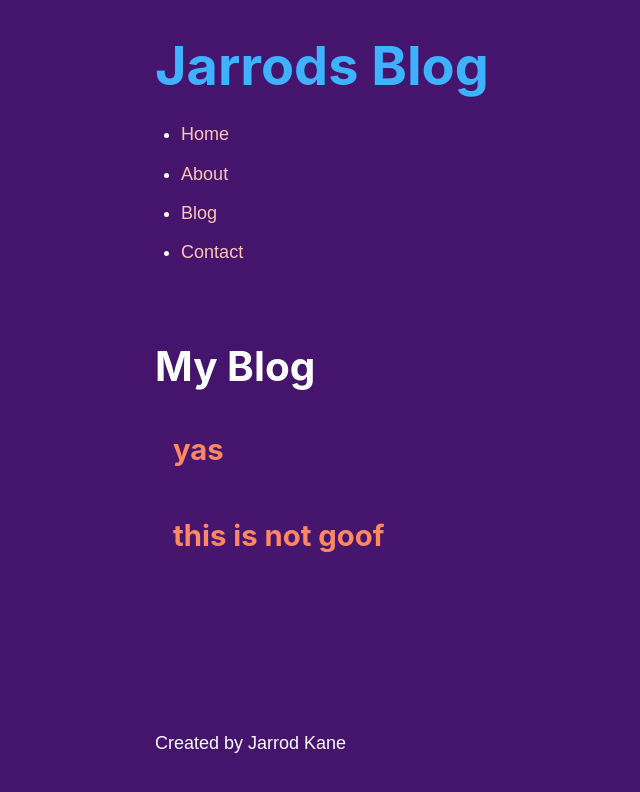
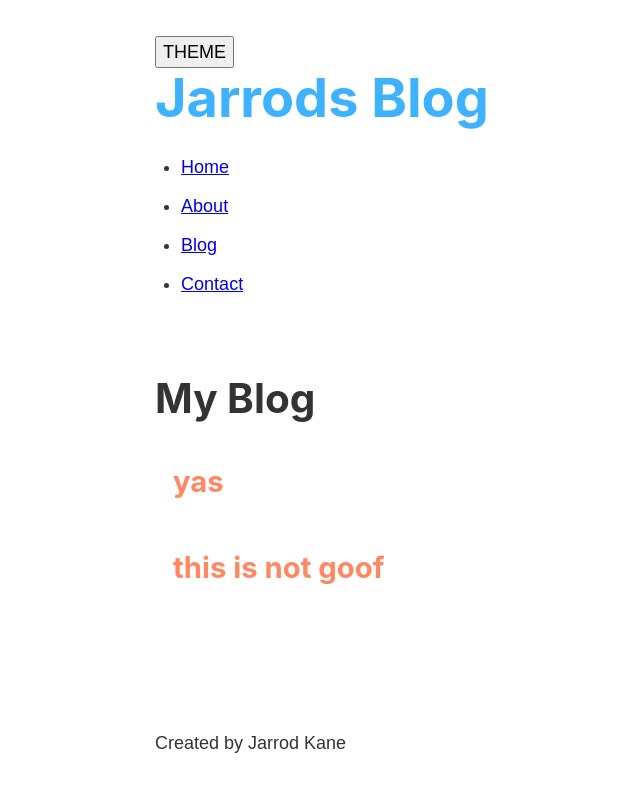
Before and after one commit to JarrodKane/Gatsby-Blog, a Gatsby site: page /blog in a window 1280 px wide. Shown: the whole page, without its empty margins (128-768 px from the left). Built offline with nearby package versions, Linux system fonts and the light colour scheme; Gatsby itself is replaced by a stand-in of ours.

Commit message:
Added global styles for light and dark theme

```diff
--- a/package.json
+++ b/package.json
@@ -29,7 +29,8 @@
     "node-sass": "^4.14.1",
     "react": "^16.13.1",
     "react-dom": "^16.13.1",
-    "react-helmet": "^5.2.1"
+    "react-helmet": "^5.2.1",
+    "styled-components": "^5.1.1"
   },
   "devDependencies": {
     "eslint": "^6.8.0",
--- /dev/null
+++ b/src/components/AppTheme.js
@@ -0,0 +1,15 @@
+export const lightTheme = {html: {
+  body: "#FFF",
+  text: "#363537",
+  toggleBorder: "#FFF",
+  background: "#363537",
+},
+ a:{color: 'blue',}
+
+}
+export const darkTheme = {
+  body: " #45146d;",
+  text: "#FAFAFA",
+  toggleBorder: "#6B8096",
+  background: "#45146d",
+}
--- /dev/null
+++ b/src/components/globalStyles.js
@@ -0,0 +1,8 @@
+import { createGlobalStyle } from "styled-components"
+export const GlobalStyles = createGlobalStyle`
+  body {
+    background: ${({ theme }) => theme.body};
+    color: ${({ theme }) => theme.text};
+    transition: all 0.50s linear;
+  }
+`
--- a/src/components/header.js
+++ b/src/components/header.js
@@ -1,8 +1,8 @@
-import React from 'react'
-import { Link, graphql, useStaticQuery } from 'gatsby'
-import headerStyles from  './header.module.scss'
+import React from "react"
+import { Link, graphql, useStaticQuery } from "gatsby"
+import headerStyles from "./header.module.scss"
 
-const Header = () => {
+const Header = props => {
   const data = useStaticQuery(graphql`
     query {
       site {
@@ -13,22 +13,61 @@ const Header = () => {
     }
   `)
 
-
-
-  return(
+  return (
     <header className={headerStyles.header}>
-    <h1><Link className={headerStyles.title} to="/">{data.site.siteMetadata.title}</Link></h1>
+      <button onClick={props.themeToggle}>THEME</button>
+      <h1>
+        <Link className={headerStyles.title} to="/">
+          {data.site.siteMetadata.title}
+        </Link>
+      </h1>
       <nav>
         <ul className={headerStyles.navList}>
-      <li>  <Link className={headerStyles.navItem} activeClassName={headerStyles.activeNavItem} exact to="/">Home</Link></li>
-      <li>   <Link className={headerStyles.navItem} activeClassName={headerStyles.activeNavItem} to="/about">About</Link></li>
-      <li>    <Link className={headerStyles.navItem} activeClassName={headerStyles.activeNavItem} to="/blog">Blog</Link></li>
-      <li>    <Link className={headerStyles.navItem} activeClassName={headerStyles.activeNavItem} to="/contact">Contact</Link></li>
+          <li>
+            {" "}
+            <Link
+              className={headerStyles.navItem}
+              activeClassName={headerStyles.activeNavItem}
+              exact
+              to="/"
+            >
+              Home
+            </Link>
+          </li>
+          <li>
+            {" "}
+            <Link
+              className={headerStyles.navItem}
+              activeClassName={headerStyles.activeNavItem}
+              to="/about"
+            >
+              About
+            </Link>
+          </li>
+          <li>
+            {" "}
+            <Link
+              className={headerStyles.navItem}
+              activeClassName={headerStyles.activeNavItem}
+              to="/blog"
+            >
+              Blog
+            </Link>
+          </li>
+          <li>
+            {" "}
+            <Link
+              className={headerStyles.navItem}
+              activeClassName={headerStyles.activeNavItem}
+              to="/contact"
+            >
+              Contact
+            </Link>
+          </li>
         </ul>
       </nav>
-
     </header>
   )
 }
 
-export default Header;
+export default Header
--- a/src/components/layout.js
+++ b/src/components/layout.js
@@ -1,22 +1,34 @@
-import React from "react"
+import React, { useState } from "react"
+import { ThemeProvider } from "styled-components"
 import Header from "../components/header"
 import Footer from "../components/footer"
 import "../styles/index.scss"
 import layoutStyles from "./layout.module.scss"
+import { lightTheme, darkTheme } from "./AppTheme"
+import { GlobalStyles } from "./globalStyles"
 
 const Layout = props => {
+  const [theme, setTheme] = useState("light")
+  const themeToggle = () => {
+     theme === "light" ? setTheme("dark") : setTheme("light")
+    console.log("Theme changed")
+  }
+
   return (
+    <ThemeProvider theme={theme === "light" ? lightTheme : darkTheme}>
+      <GlobalStyles/>
       <div className={layoutStyles.background}>
         <div className={layoutStyles.layer}>
           <div className={layoutStyles.container}>
             <div className={layoutStyles.content}>
-            <Header />
+              <Header themeToggle={themeToggle} />
               {props.children}
             </div>
             <Footer />
           </div>
         </div>
       </div>
+    </ThemeProvider>
   )
 }
 
--- a/src/components/layout.module.scss
+++ b/src/components/layout.module.scss
@@ -5,28 +5,8 @@
   display: flex;
   flex-direction: column;
   min-height: 100vh;
-  background-color: #45146d;
 }
 
 .content {
   flex-grow: 1;
 }
-
-body {
-  color: #fcfdfd;
-}
-
-a {
-  color: #ffc5b6;
-  text-decoration: none;
-
-  &:hover {
-    color: #db6649;
-  }
-}
-
-.background {
-  background-color: #45146d;
-  width: 100%;
-  height: 100%;
-}
--- a/src/pages/blog.module.scss
+++ b/src/pages/blog.module.scss
@@ -1,3 +1,5 @@
+// TODO: Make Dark and Light theme version
+
 .posts {
   list-style-type: none;
   margin: 0;
@@ -7,7 +9,6 @@
   margin: 1rem 0;
 
   a {
-    background: #46156e;
     color: #ff8762;
     display: block;
     padding: 1rem;
```
Also changed, not shown: src/pages/blog.js (+0 -43 lines), 1 other file. Lines whose indentation alone changed are shown as unchanged.
